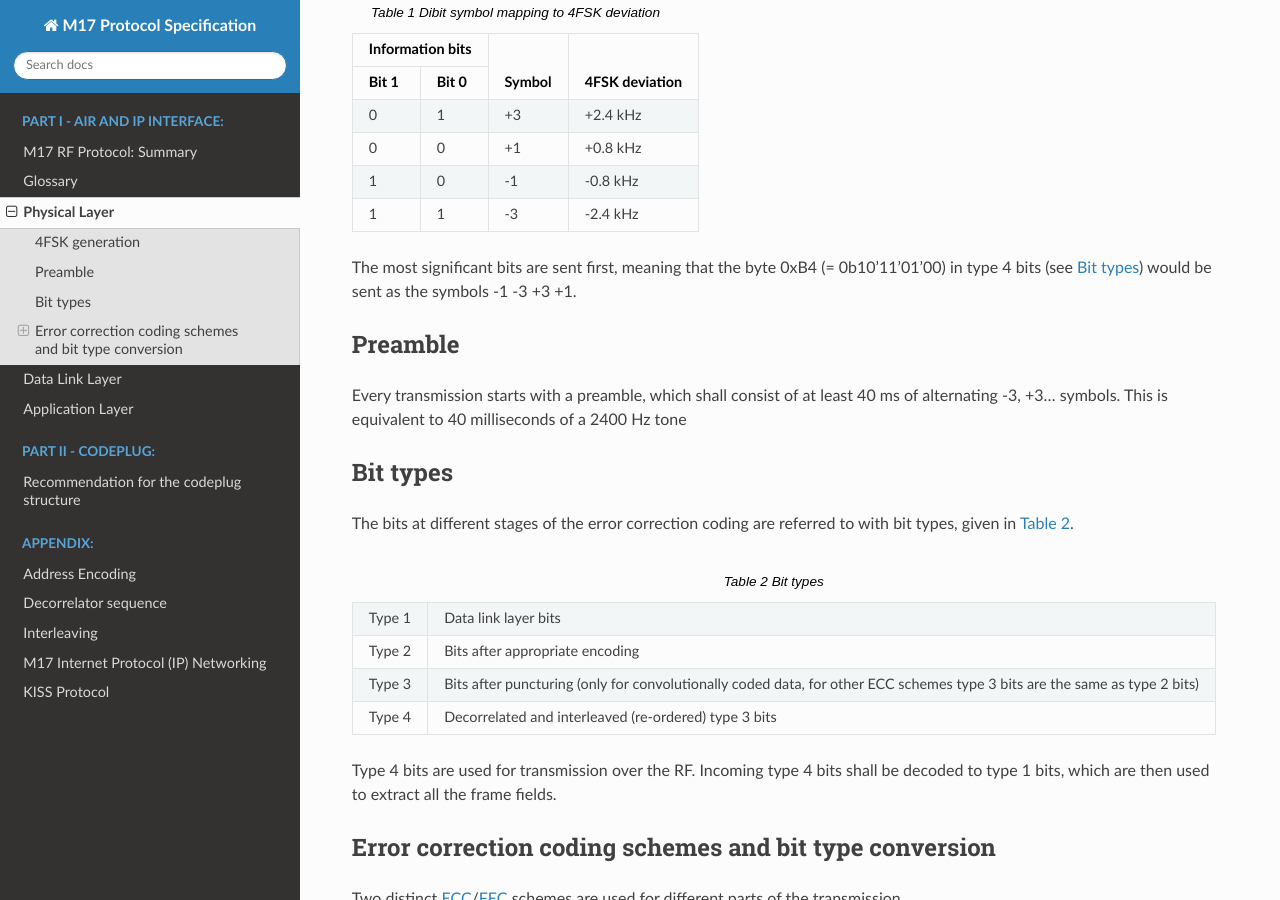
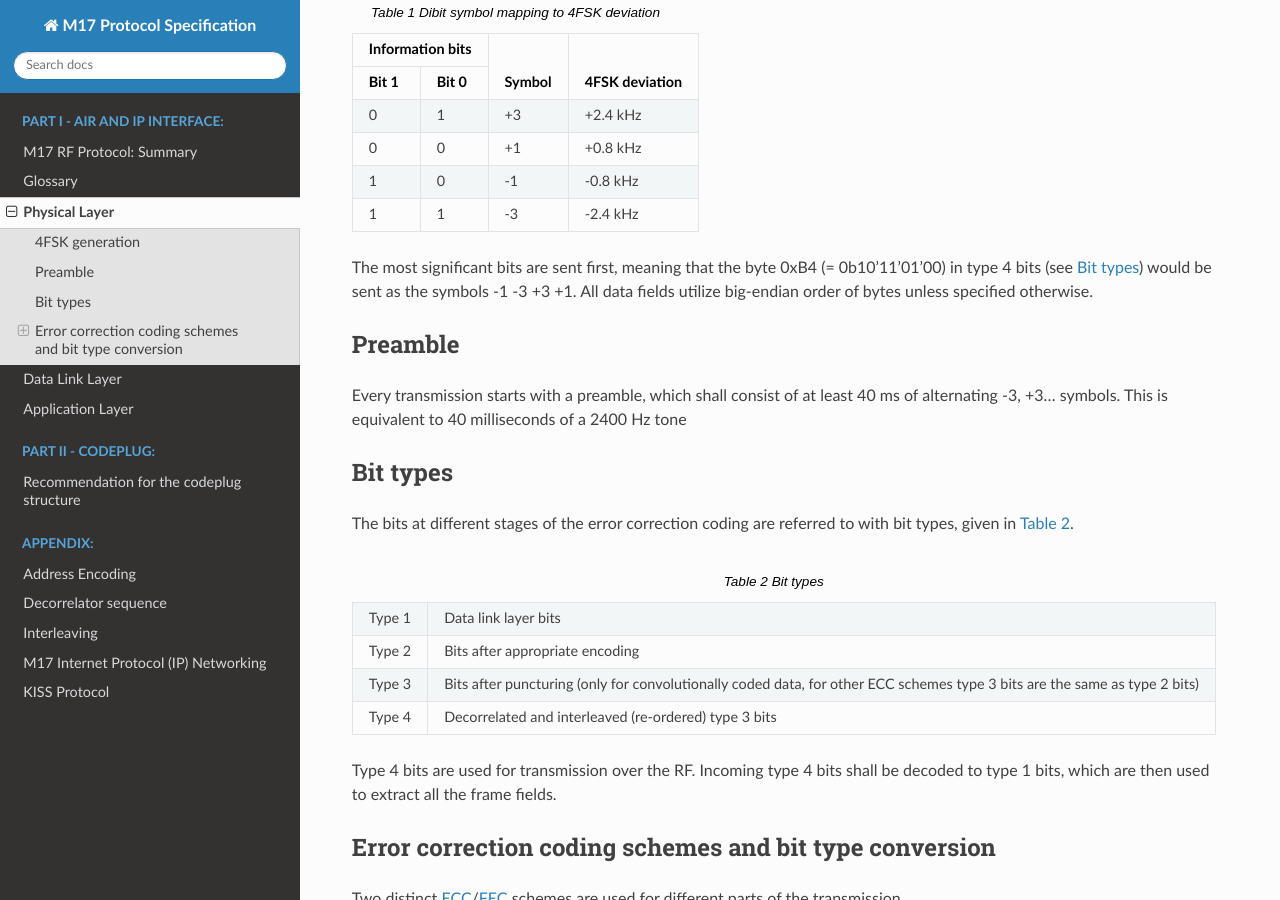
Before and after one commit to M17-Project/M17_spec, a Sphinx documentation site: the page built from docs/physical_layer.rst, in a window 1280 px wide and 900 px high, scrolled down 498 px. Built offline with Sphinx 7.4.7 and the Read the Docs theme 2.0.0, drawn with Linux system fonts in a browser that asks for light colours.

Commit message:
Added missing endianness info

```diff
--- a/docs/physical_layer.rst
+++ b/docs/physical_layer.rst
@@ -48,7 +48,7 @@ The bit-to-symbol mapping is shown in the table below.
 
 The most significant bits are sent first, meaning that the byte 0xB4 (= 0b10'11'01'00)
 in type 4 bits (see :ref:`bit_types`) would be sent as the symbols -1 -3 +3
-+1.
++1. All data fields utilize big-endian order of bytes unless specified otherwise.
 
 Preamble
 --------
```
